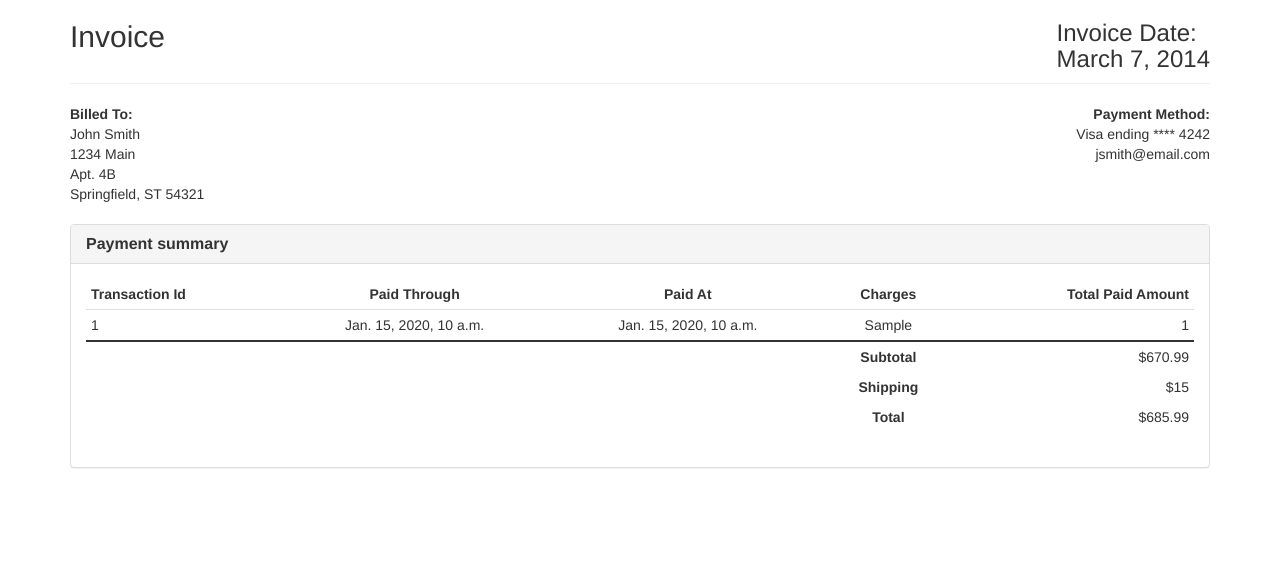
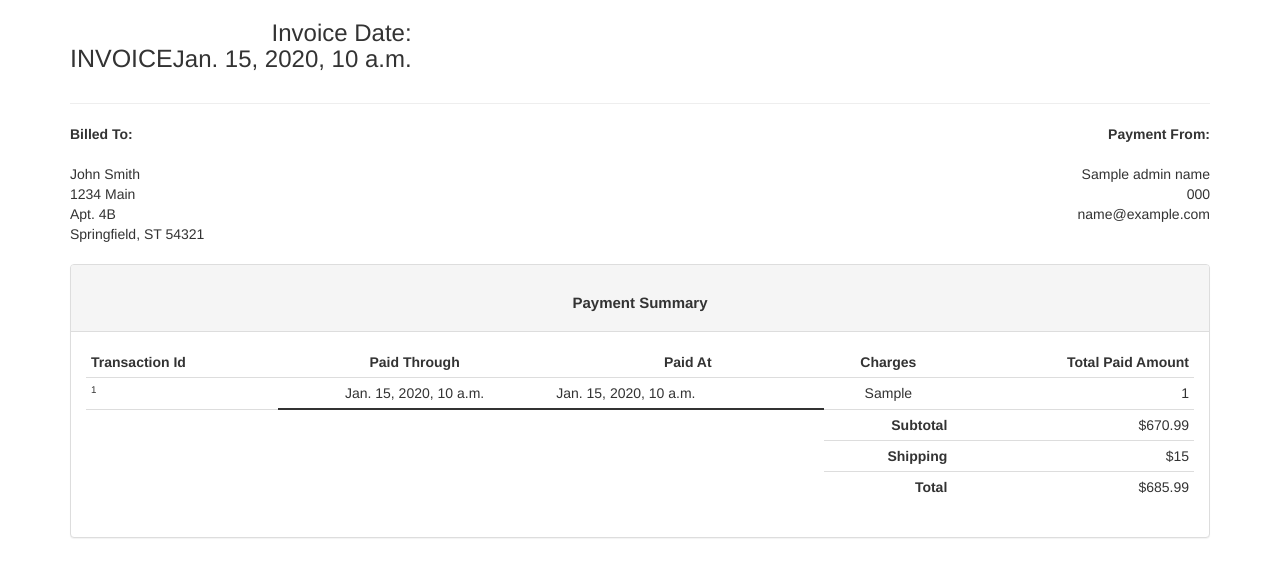
Before and after one commit to pratik1602/Credit-management, a Django app: template creditmanagement/templates/pdf_convert/payment_summary.html in a window 1280 px wide. Shown: the top 577 px of the page. Run offline with Django 4.2, Linux system fonts and the light colour scheme; the template is opened without the code that fills it: most values are stand-ins (such as "Sample title", 1, 10 or a date in 2020); some libraries are stand-ins or nearby versions.

Commit message:
Dynamic pdf 05-06-2023 14:45 PM

```diff
--- a/creditmanagement/templates/pdf_convert/payment_summary.html
+++ b/creditmanagement/templates/pdf_convert/payment_summary.html
@@ -4,7 +4,7 @@
     <meta charset="UTF-8">
     <meta http-equiv="X-UA-Compatible" content="IE=edge">
     <meta name="viewport" content="width=device-width, initial-scale=1.0">
-    <title>Document</title>
+    <title>Payment Summary</title>
     <link href="//netdna.bootstrapcdn.com/bootstrap/3.1.0/css/bootstrap.min.css" rel="stylesheet" id="bootstrap-css">
     <link href="payment_summary.css" rel="stylesheet">
     <script src="//netdna.bootstrapcdn.com/bootstrap/3.1.0/js/bootstrap.min.js"></script>
@@ -15,24 +15,25 @@
         <div class="row">
             <div class="col-xs-12">
                 <div class="invoice-title">
-                    <h2>Invoice</h2><h3 class="pull-right">Invoice Date: <br> March 7, 2014</h3>
+                    <h2 style="font-size:25px; text-align: center; padding-bottom: -15px">INVOICE</h2><h3 style="text-align: right; padding-top: -5px;">Invoice Date: <br>{{today_date}}</h3>
                 </div>
                 <hr>
                 <div class="row">
                     <div class="col-xs-6">
                         <address>
-                        <strong>Billed To:</strong><br>
+                        <strong>Billed To:</strong><br><br>
                             John Smith<br>
                             1234 Main<br>
                             Apt. 4B<br>
                             Springfield, ST 54321
                         </address>
                     </div>
-                    <div class="col-xs-6 text-right">
+                    <div class="col-xs-6" style="text-align: right;">
                         <address>
-                            <strong>Payment Method:</strong><br>
-                            Visa ending **** 4242<br>
-                            jsmith@email.com
+                            <strong>Payment From:</strong><br><br>
+                            {{admin_name}}<br>
+                            {{admin_mobile}}<br>
+                            {{admin_email}}
                         </address>
                     </div>
                 </div>
@@ -43,7 +44,7 @@
             <div class="col-md-12">
                 <div class="panel panel-default">
                     <div class="panel-heading">
-                        <h3 class="panel-title"><strong>Payment summary</strong></h3>
+                        <h3 style="text-align:center; font-size: 15px;"><strong>Payment Summary</strong></h3>
                     </div>
                     <div class="panel-body">
                         <div class="table-responsive">
@@ -51,44 +52,44 @@
                                 <thead>
                                     <tr>
                                         <td><strong>Transaction Id</strong></td>
-                                        <td class="text-center"><strong>Paid Through</strong></td>
+                                        <td style="text-align: center;"><strong>Paid Through</strong></td>
                                         <td class="text-center"><strong>Paid At</strong></td>
-                                        <td class="text-center"><strong>Charges</strong></td>
-                                        <td class="text-right"><strong>Total Paid Amount</strong></td>
+                                        <td style="text-align: center;"><strong>Charges</strong></td>
+                                        <td style="text-align: right;"><strong>Total Paid Amount</strong></td>
                                     </tr>
                                 </thead>
 
                                 <tbody>
                                     <!-- foreach ($order->lineItems as $line) or some such thing here -->
                                     {% for record in records %}
-                                    <tr>
-                                        <td>{{record.transaction_id}}</td>
-                                        <td class="text-center">{{record.due_paid_through}}</td>
-                                        <td class="text-center">{{record.due_paid_at}}</td>
-                                        <td class="text-center">{{record.deposit_charges}}</td>
-                                        <td class="text-right">{{record.total_amount}}</td>
+                                    <tr style="padding-top: 5px;">
+                                        <td style="font-size: 70%;">{{record.transaction_id}}</td>
+                                        <td style="text-align: center;">{{record.due_paid_through}}</td>
+                                        <td style= "margin-right: 20px;">{{record.due_paid_at}}</td>
+                                        <td style="text-align: center;">{{record.deposit_charges}}</td>
+                                        <td style="text-align: right;">{{record.total_amount}}</td>
                                     </tr>
                                     {% endfor %}
-                                    <tr>
+                                    <tr style="padding-top: 10px;">
+                                        <td ></td>
                                         <td class="thick-line"></td>
                                         <td class="thick-line"></td>
-                                        <td class="thick-line"></td>
-                                        <td class="thick-line text-center"><strong>Subtotal</strong></td>
-                                        <td class="thick-line text-right">$670.99</td>
+                                        <td style="text-align: right;"><strong>Subtotal</strong></td>
+                                        <td style="text-align: right;">$670.99</td>
                                     </tr>
-                                    <tr>
+                                    <tr style="padding-top: 5px;">
                                         <td class="no-line"></td>
                                         <td class="no-line"></td>
                                         <td class="no-line"></td>
-                                        <td class="no-line text-center"><strong>Shipping</strong></td>
-                                        <td class="no-line text-right">$15</td>
+                                        <td style="text-align: right;"><strong>Shipping</strong></td>
+                                        <td style="text-align: right;">$15</td>
                                     </tr>
-                                    <tr>
+                                    <tr style="padding-top: 5px;">
                                         <td class="no-line"></td>
                                         <td class="no-line"></td>
                                         <td class="no-line"></td>
-                                        <td class="no-line text-center"><strong>Total</strong></td>
-                                        <td class="no-line text-right">$685.99</td>
+                                        <td style="text-align: right;"><strong>Total</strong></td>
+                                        <td style="text-align: right;">$685.99</td>
                                     </tr>
                                 </tbody>
 
--- a/creditmanagement/transaction/api/helpers.py
+++ b/creditmanagement/transaction/api/helpers.py
@@ -15,6 +15,7 @@ def render_to_pdf(template_src, context_dict={}):
     html = render_to_string(template_src, context_dict)
     result = BytesIO()
     pdf = pisa.pisaDocument(BytesIO(html.encode("ISO-8859-1")), result)
+    print("helper")
 
     if not pdf.err:
         return HttpResponse(result.getvalue(), content_type='application/pdf')
```
Also changed, not shown: creditmanagement/transaction/api/views.py (+14 -9 lines).
